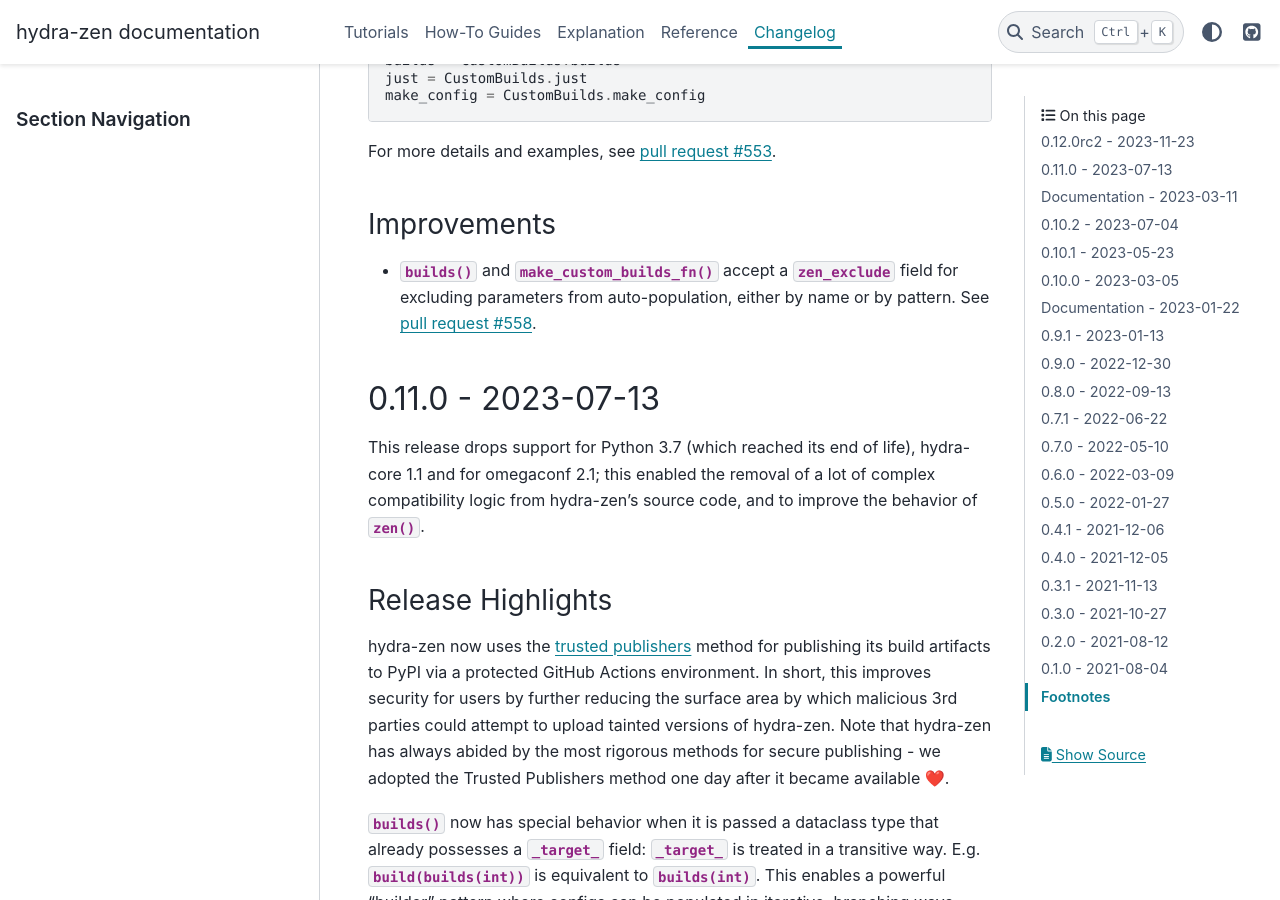
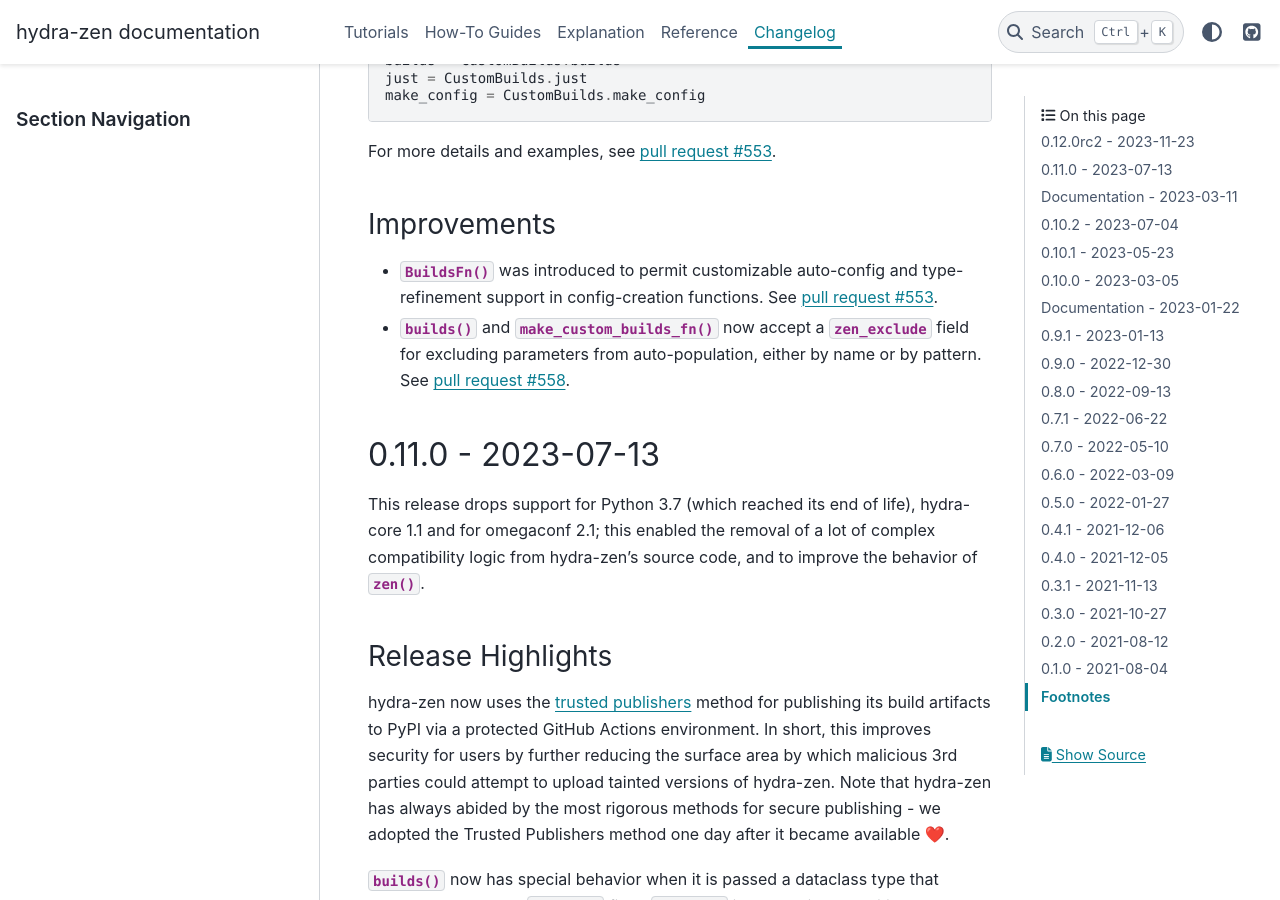
Before and after one commit to mit-ll-responsible-ai/hydra-zen, a Sphinx documentation site: the page built from docs/source/changes.rst, in a window 1280 px wide and 900 px high, scrolled down 1242 px. Built offline with Sphinx 7.4.7 and the PyData theme 0.15.4, drawn with Linux system fonts in a browser that asks for light colours; the version number could not be read and is left out.

Commit message:
more changelog

```diff
--- a/docs/source/changes.rst
+++ b/docs/source/changes.rst
@@ -64,7 +64,8 @@
 
 Improvements
 ------------
-- :func:`~hydra_zen.builds` and :func:`~hydra_zen.make_custom_builds_fn` accept a `zen_exclude` field for excluding parameters from auto-population, either by name or by pattern. See :pull:`558`.
+- :func:`~hydra_zen.BuildsFn` was introduced to permit customizable auto-config and type-refinement support in config-creation functions. See :pull:`553`.
+- :func:`~hydra_zen.builds` and :func:`~hydra_zen.make_custom_builds_fn` now accept a `zen_exclude` field for excluding parameters from auto-population, either by name or by pattern. See :pull:`558`.
 
 
 .. _v0.11.0:
```
